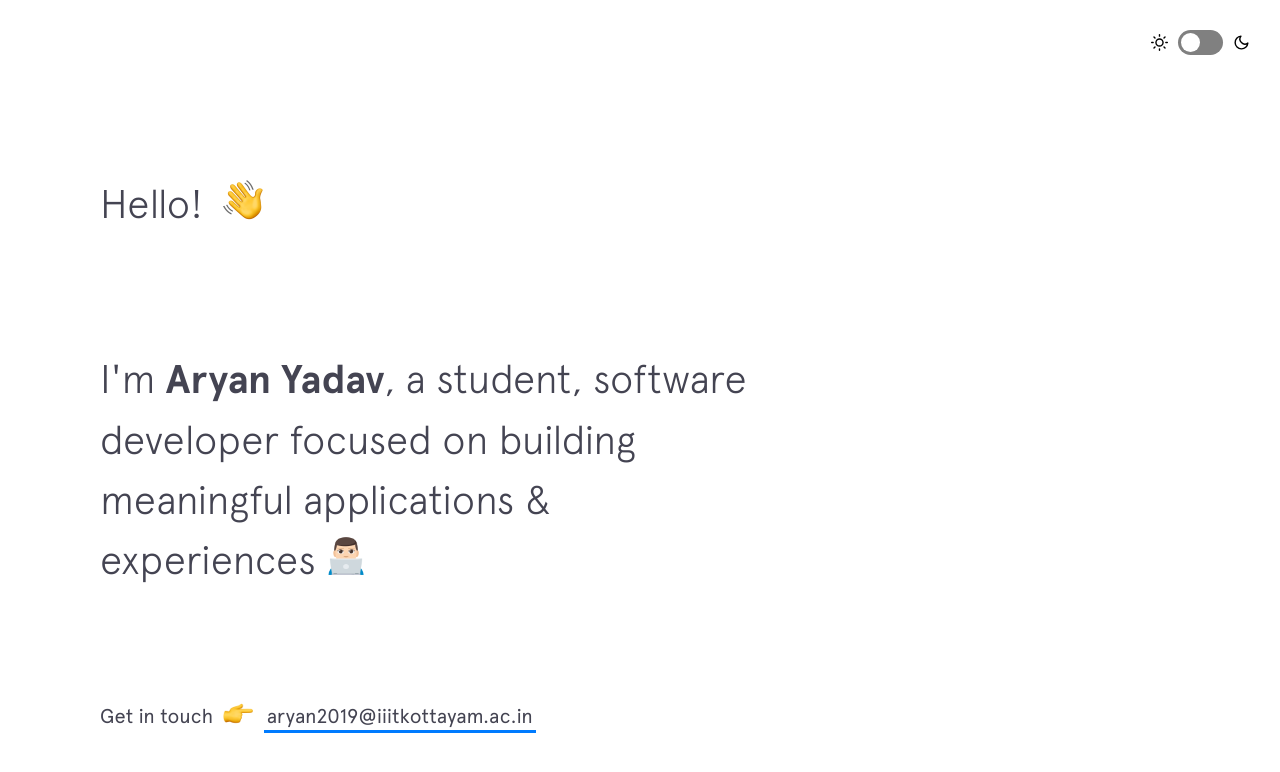
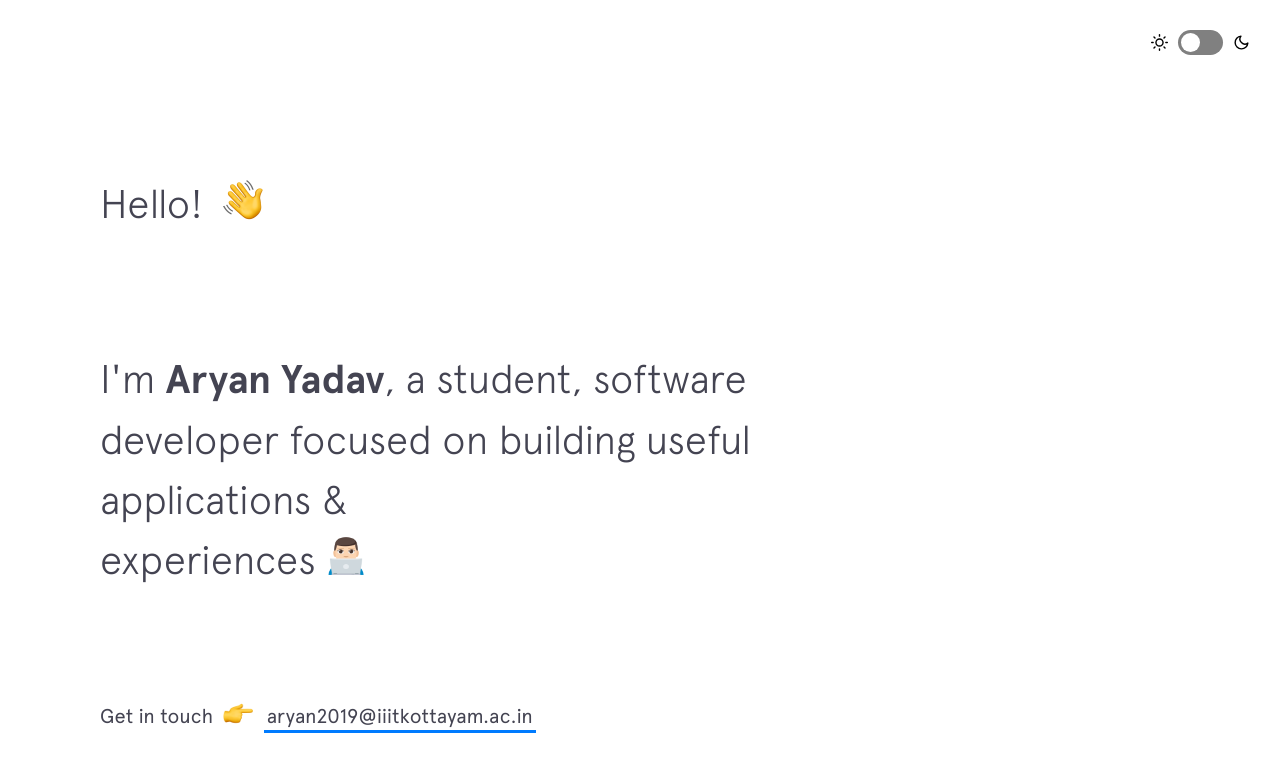
Before and after one commit to starwiz-7/starwiz-7.github.io, a Jekyll site: the page built from index.html, in a window 1280 px wide and 900 px high. Shown: the top 772 px of the window. Built offline with Jekyll 4.4.1, drawn with Linux system fonts in a browser that asks for light colours; nearby versions of some CDN libraries.

Commit message:
Changes in intro section

```diff
--- a/_includes/intro.html
+++ b/_includes/intro.html
@@ -4,7 +4,7 @@
   </h1>
 
   <h2 class="intro__tagline">I'm
-    <span class="name">Aryan Yadav</span>, a student, software developer focused on building meaningful applications &amp;<br> experiences
+    <span class="name">Aryan Yadav</span>, a student, software developer focused on building useful applications &amp;<br> experiences
     <span class="emoji technologist"></span>
   </h2>
 
```
